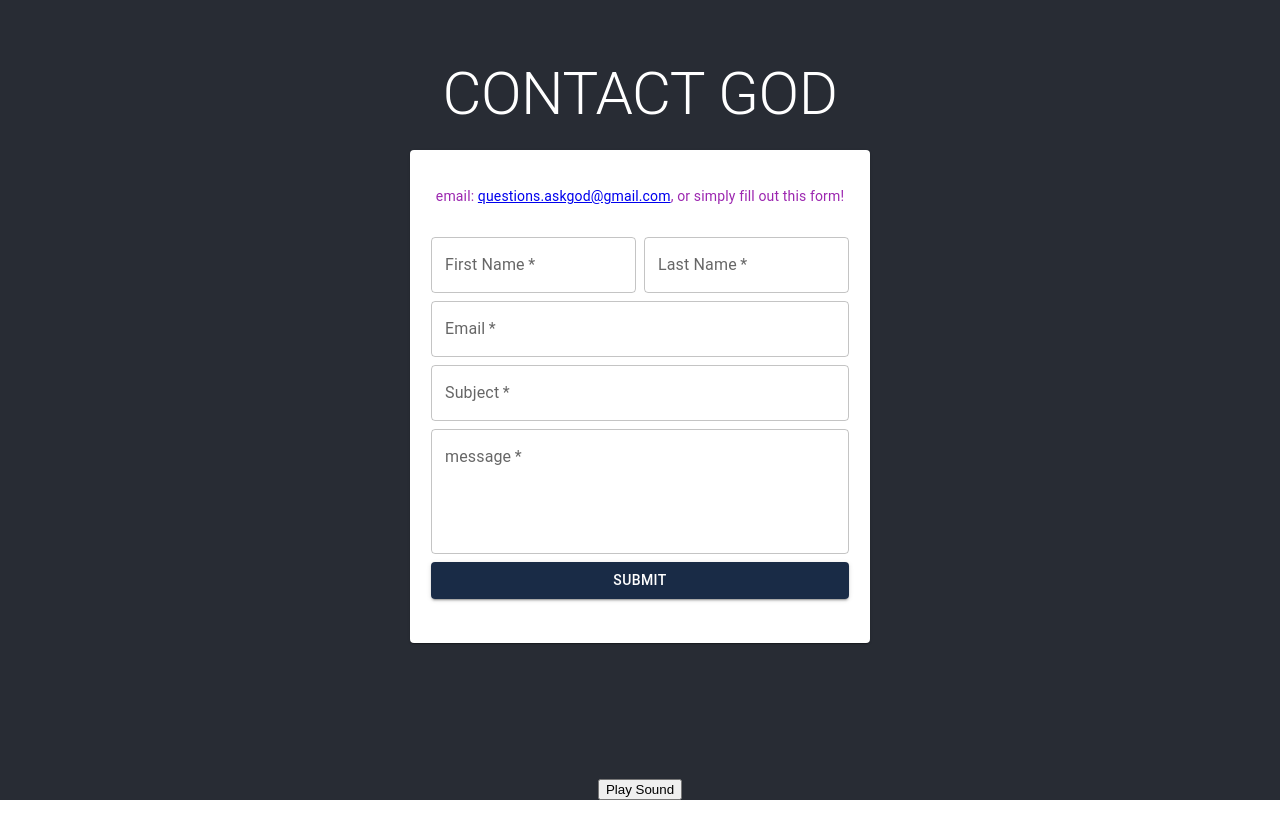
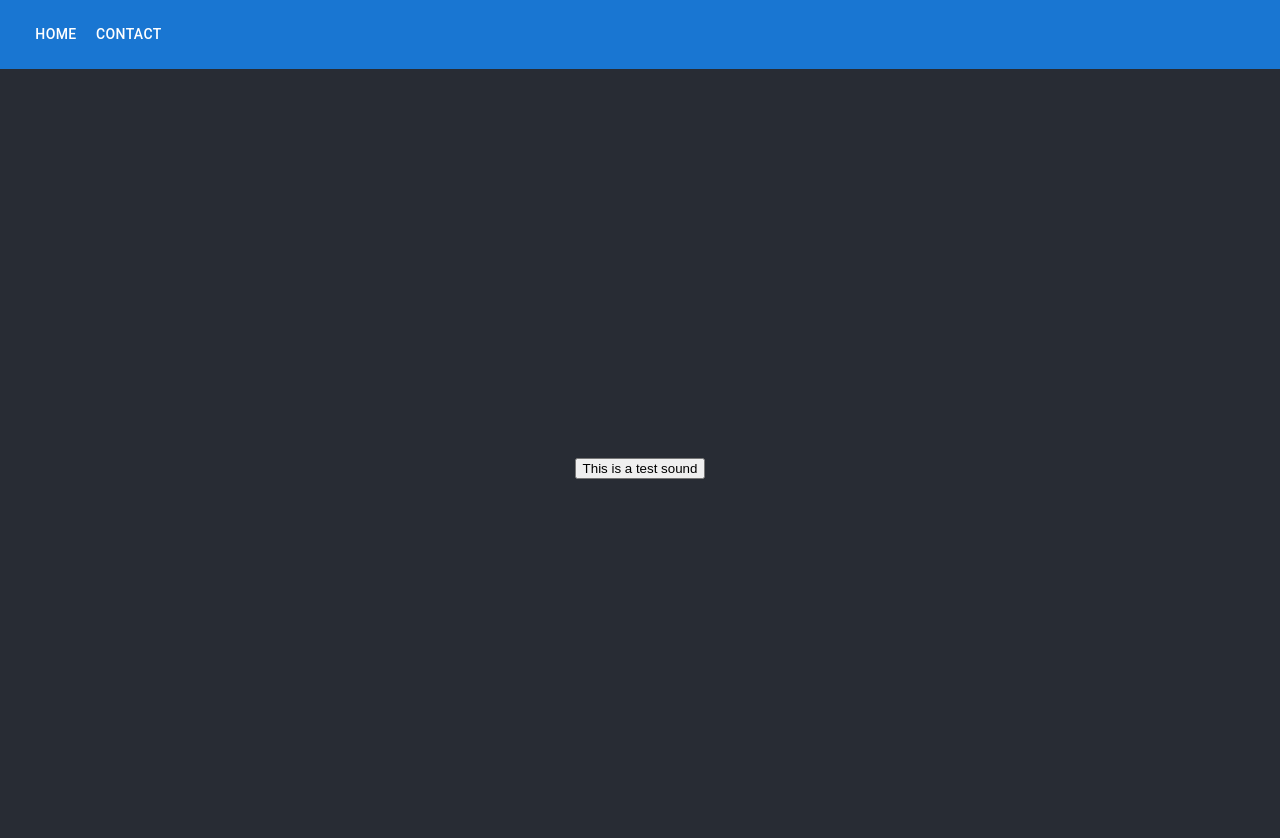
Before and after one commit to DericWard/Ask-God2, a React (Create React App) app: page /home in a window 1280 px wide. Shown: the top 838 px of the page. Before the commit the page ends 800 px from the top, so only its background shows below. Built offline with nearby package versions, Linux system fonts and the light colour scheme.

Commit message:
added sample navbar so we can work on individual components and pages

```diff
--- a/package.json
+++ b/package.json
@@ -14,6 +14,7 @@
     "emailjs-com": "^3.2.0",
     "react": "^18.2.0",
     "react-dom": "^18.2.0",
+    "react-router-dom": "^6.9.0",
     "react-scripts": "5.0.1",
     "styled-components": "^5.3.9",
     "web-vitals": "^2.1.4"
--- a/src/App.js
+++ b/src/App.js
@@ -1,7 +1,11 @@
 
 import "./App.css";
-import ContactForm from "./assets/components/ContactForm";
 import Sound from "./assets/sound.wav";
+import { BrowserRouter as Router, Route, Routes } from "react-router-dom";
+import ResponsiveAppBar from "./pages/Header";
+import Contact from "./pages/Contact"
+import  Home  from "./pages/Home";
+
 
 function App() {
   const playSound = () => {
@@ -10,12 +14,13 @@ function App() {
   };
 
   return (
-    <div className="App">
-      <header className="App-header">
-        <ContactForm />
-        <button onClick={playSound}>Play Sound</button>
-      </header>
-    </div>
+    <Router>
+    <ResponsiveAppBar />
+    <Routes>
+      <Route path="/home" element={<Home />} />
+      <Route path="/contact" element={<Contact />} />
+    </Routes>
+  </Router>
   );
 }
 
--- /dev/null
+++ b/src/pages/Contact.js
@@ -0,0 +1,19 @@
+import ContactForm from "../assets/components/ContactForm/index.js";
+import Sound from "../assets/sound.wav";
+
+function Contact() {
+  const playSound = () => {
+    const audio = new Audio(Sound);
+    audio.play();
+  };
+
+  return (
+    <div className="App">
+      <header className="App-header">
+        <ContactForm />
+      </header>
+    </div>
+  );
+}
+
+export default Contact;
--- /dev/null
+++ b/src/pages/Header.js
@@ -0,0 +1,98 @@
+import * as React from "react";
+import AppBar from "@mui/material/AppBar";
+import Box from "@mui/material/Box";
+import Toolbar from "@mui/material/Toolbar";
+import IconButton from "@mui/material/IconButton";
+import Typography from "@mui/material/Typography";
+import Menu from "@mui/material/Menu";
+import MenuIcon from "@mui/icons-material/Menu";
+import Container from "@mui/material/Container";
+import Avatar from "@mui/material/Avatar";
+import Button from "@mui/material/Button";
+import MenuItem from "@mui/material/MenuItem";
+import { Link } from "react-router-dom";
+
+const pages = ["Home", "Contact"];
+
+function ResponsiveAppBar() {
+  const [anchorElNav, setAnchorElNav] = React.useState(null);
+
+  const handleOpenNavMenu = (event) => {
+    setAnchorElNav(event.currentTarget);
+  };
+
+  const handleCloseNavMenu = () => {
+    setAnchorElNav(null);
+  };
+
+  return (
+    <AppBar position="static">
+      <Container maxWidth="xl">
+        <Toolbar disableGutters>
+
+          <Box sx={{ flexGrow: 1, display: { xs: "flex", md: "none" } }}>
+            <IconButton
+              size="large"
+              aria-label="account of current user"
+              aria-controls="menu-appbar"
+              aria-haspopup="true"
+              onClick={handleOpenNavMenu}
+              color="inherit"
+            >
+              <MenuIcon />
+            </IconButton>
+            <Menu
+              id="menu-appbar"
+              anchorEl={anchorElNav}
+              anchorOrigin={{
+                vertical: "bottom",
+                horizontal: "left",
+              }}
+              keepMounted
+              transformOrigin={{
+                vertical: "top",
+                horizontal: "left",
+              }}
+              open={Boolean(anchorElNav)}
+              onClose={handleCloseNavMenu}
+              sx={{
+                display: { xs: "block", md: "none" },
+              }}
+            >
+              {pages.map((page) => (
+                <MenuItem key={page} onClick={handleCloseNavMenu}>
+                  <Typography textAlign="center">
+                    <Link
+                      style={{ textDecoration: "none", color: "black" }}
+                      to={`/${page.toLowerCase()}`}
+                    >
+                      {page}
+                    </Link>
+                  </Typography>
+                </MenuItem>
+              ))}
+            </Menu>
+          </Box>
+
+          <Box sx={{ flexGrow: 1, display: { xs: "none", md: "flex" } }}>
+            {pages.map((page) => (
+              <Button
+                key={page}
+                onClick={handleCloseNavMenu}
+                sx={{ my: 2, color: "white", display: "block" }}
+              >
+                <Link
+                  style={{ textDecoration: "none", color: "white" }}
+                  to={`/${page.toLowerCase()}`}
+                >
+                  {page}
+                </Link>
+              </Button>
+            ))}
+          </Box>
+        </Toolbar>
+      </Container>
+    </AppBar>
+  );
+}
+export default ResponsiveAppBar;
--- /dev/null
+++ b/src/pages/Home.js
@@ -0,0 +1,19 @@
+import ContactForm from "../assets/components/ContactForm/index.js";
+import Sound from "../assets/sound.wav";
+
+function Home() {
+  const playSound = () => {
+    const audio = new Audio(Sound);
+    audio.play();
+  };
+
+  return (
+    <div className="App">
+      <header className="App-header">
+        <button onClick={playSound}>This is a test sound</button>
+      </header>
+    </div>
+  );
+}
+
+export default Home;
```
Also changed, not shown: 1 other file (tests, documents, lock files or other folders).
